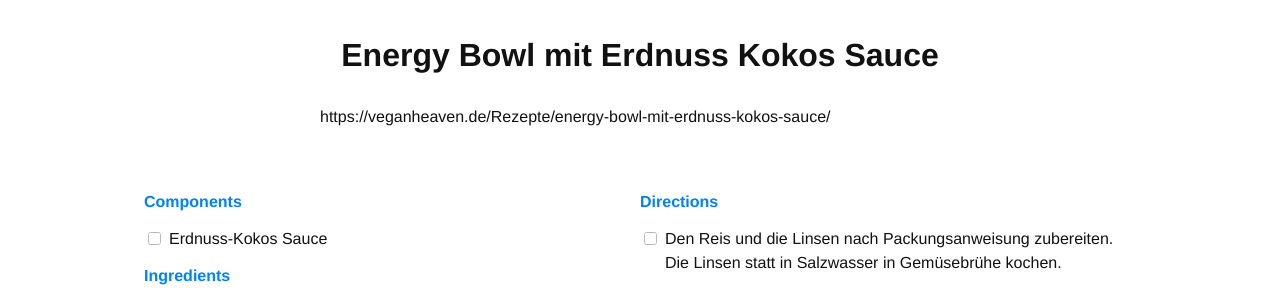
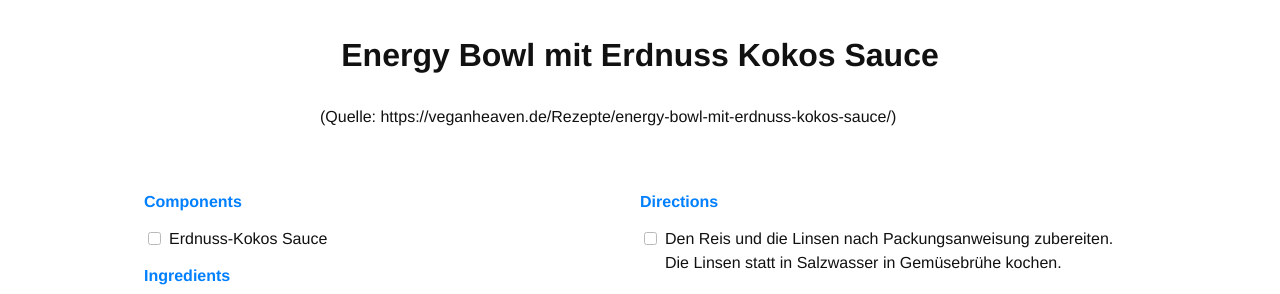
Before and after one commit to nv1t/nyom, a Jekyll site: the page built from _recipes/energy-bowl-mit-erdnuss-kokos-sauce.md, in a window 1280 px wide and 900 px high, scrolled down 625 px. Shown: the part 152-446 px from the top of the window. Built offline with Jekyll 4.4.1, drawn with Linux system fonts in a browser that asks for light colours; nearby versions of some CDN libraries; some web fonts are replaced.

Commit message:
added page source if it exists to output

```diff
--- a/_layouts/recipe.html
+++ b/_layouts/recipe.html
@@ -25,7 +25,9 @@ layout: default
   </header>
 
   <div class="px2 mt3 clearfix">
-    <div class="sm-col-8 mx-auto" itemprop="source">{{page.source}}</div>
+    {% if page.source %}
+        <div class="sm-col-8 mx-auto" itemprop="source">(Quelle: {{page.source}})</div>
+    {% endif %}
     <div class="sm-col-8 mx-auto" itemprop="description">{{page.content}}</div>
   </div>
 
```
